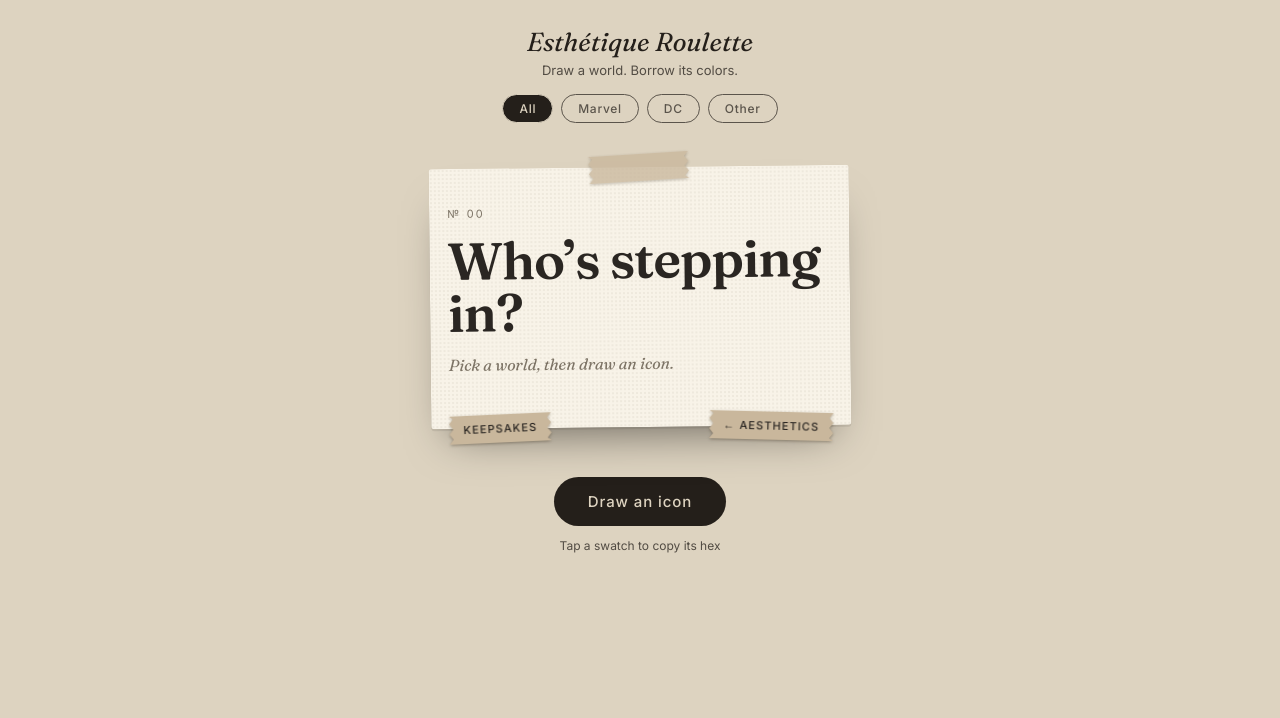
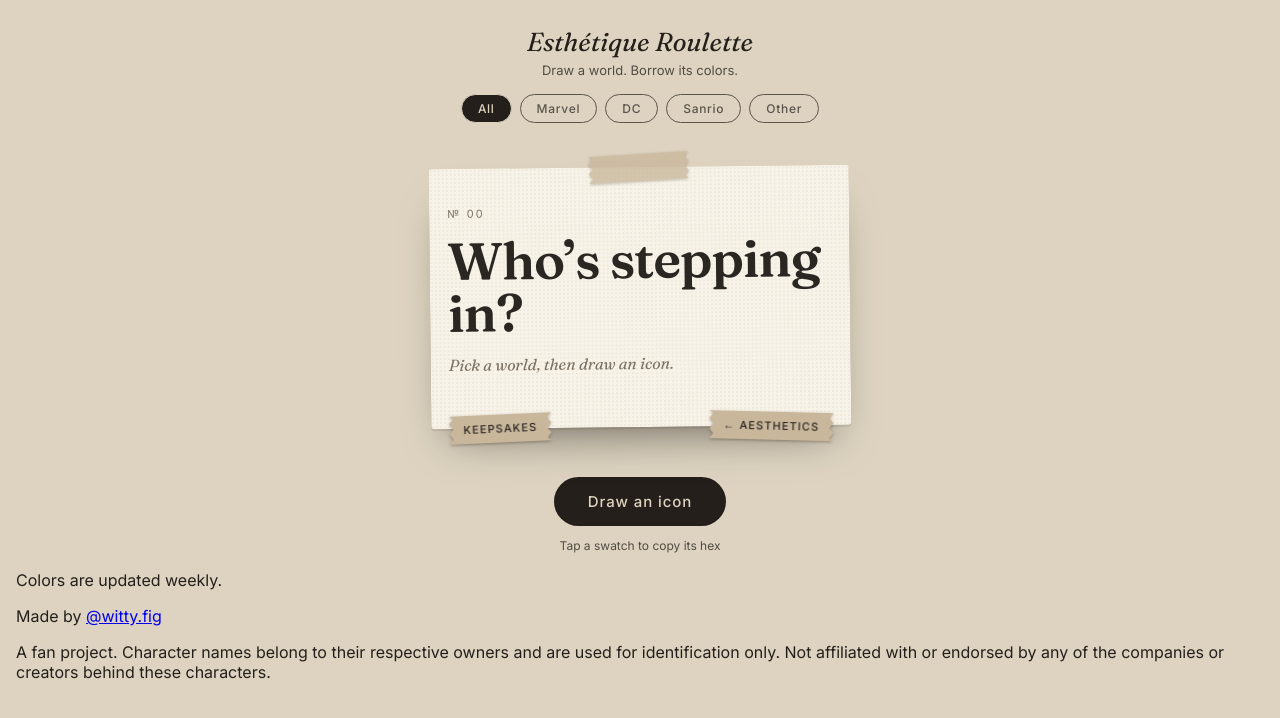
Before and after one commit to 4zg7h6dry2-alt/-Esth-tique-Roulette, a plain HTML site: page index.html in a window 1280 px wide. Both pictures are taken after a click on the button "ICONS →". Drawn offline with Linux system fonts and the light colour scheme.

Commit message:
Update index.html

```diff
--- a/index.html
+++ b/index.html
@@ -10,10 +10,15 @@
 <body>
 <h1>Esthétique Roulette</h1>
 <p class="sub">Draw a world. Borrow its colors.</p>
-<div class="filters" id="filters" hidden><button data-w="All" class="on">All</button><button data-w="Marvel">Marvel</button><button data-w="DC">DC</button><button data-w="Other">Other</button></div>
+<div class="filters" id="filters" hidden><button data-w="All" class="on">All</button><button data-w="Marvel">Marvel</button><button data-w="DC">DC</button><button data-w="Sanrio">Sanrio</button><button data-w="Other">Other</button></div>
 <div class="card" id="card"><div id="face"></div><button class="tab" id="tab">Icons →</button><button class="tab ktab" id="ktab">Keepsakes</button></div>
 <button class="roll" id="roll">Draw a card</button>
 <div class="hint" id="hint">Tap a swatch to copy its hex</div>
+<footer class="foot">
+<p>Colors are updated weekly.</p>
+<p>Made by <a href="https://www.instagram.com/witty.fig/" target="_blank" rel="noopener">@witty.fig</a></p>
+<p class="legal">A fan project. Character names belong to their respective owners and are used for identification only. Not affiliated with or endorsed by any of the companies or creators behind these characters.</p>
+</footer>
 <script src="script.js"></script>
 </body>
 </html>
```
